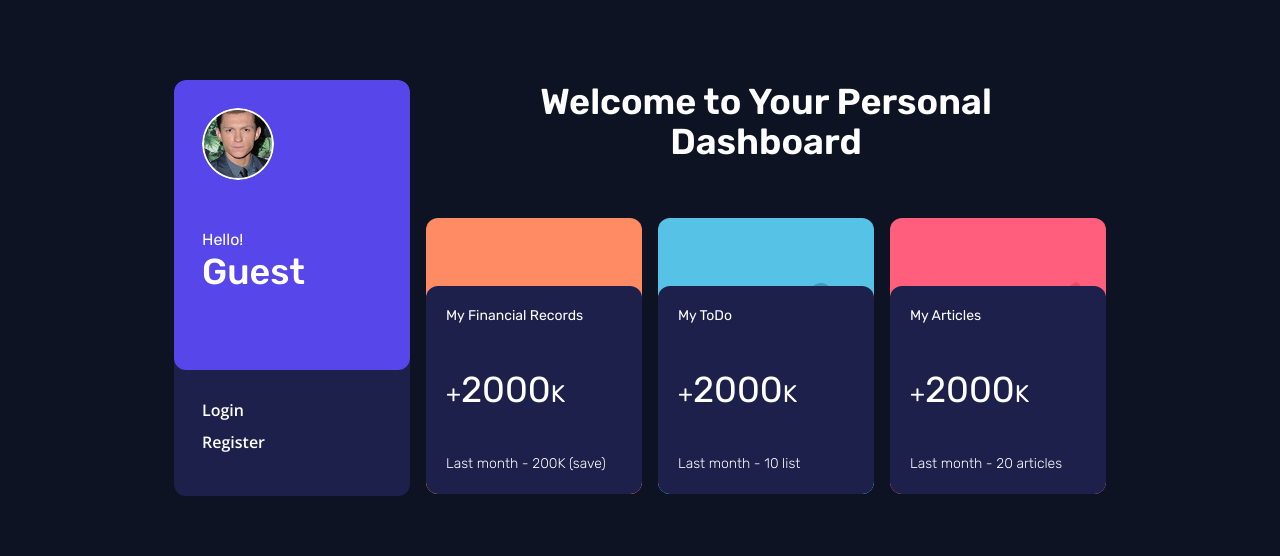
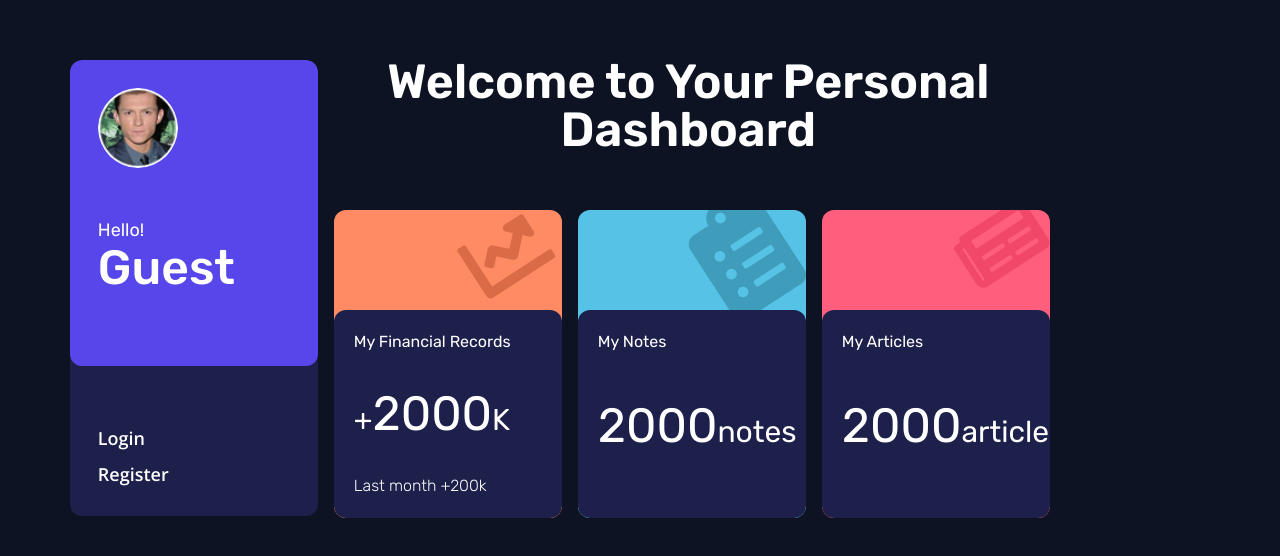
Before and after one commit to Hade21/personal-dashboard-frontend-v2, a React (Create React App) app: page / in a window 1280 px wide. Shown: the part 112-668 px from the top of the page. Built offline with nearby package versions, Linux system fonts and the light colour scheme.

Commit message:
Fix layouting in 1280px up

```diff
--- a/src/components/atoms/Button/index.jsx
+++ b/src/components/atoms/Button/index.jsx
@@ -6,7 +6,7 @@ const Button = (props) => {
 
   return (
     <button
-      className={`cursor-pointer font-opensans font-semibold ${textColor} text-base ${px} ${py} ${bgColor} rounded-full`}
+      className={`cursor-pointer font-opensans font-semibold ${textColor} lg:text-base xl:text-lg ${px} ${py} ${bgColor} rounded-full`}
       type={type}
       onClick={onClick}
       disabled={disable}
--- a/src/components/molecules/Card/index.jsx
+++ b/src/components/molecules/Card/index.jsx
@@ -13,7 +13,7 @@ const Card = (props) => {
   } = props;
   return (
     <div
-      className={`outer-card rounded-xl flex overflow-hidden ${flexDir} ${width} ${height} ${outerColor}`}
+      className={`outer-card rounded-xl flex overflow-hidden justify-between ${flexDir} ${width} ${height} ${outerColor}`}
     >
       <div
         className={`inner-card rounded-xl w-full z-10 ${innerColor} ${innerHeight}`}
--- a/src/components/organisms/CardsContent/index.jsx
+++ b/src/components/organisms/CardsContent/index.jsx
@@ -6,41 +6,57 @@ import { Articles, List, Chart } from "../../../assets";
 const CardContent = ({ card, color }) => {
   const innerContent = (
     <div className="wrapper text-white p-5 flex flex-col justify-between items-start h-full">
-      <Typography font="font-rubik" size="text-sm" weight="font-normal">
+      <Typography
+        font="font-rubik"
+        size="lg:text-sm xl:text-base"
+        weight="font-normal"
+      >
         My{" "}
         {card === "article"
           ? "Articles"
-          : card === "todo"
-          ? "ToDo"
+          : card === "notes"
+          ? "Notes"
           : "Financial Records"}
       </Typography>
       <div className="preview flex justify-start items-end">
-        <Typography font="font-rubik" size="text-2xl" weight="font-normal">
-          +
+        <Typography
+          font="font-rubik"
+          size="lg:text-2xl xl:text-3xl"
+          weight="font-normal"
+        >
+          {card === "finance" ? "+" : ""}
         </Typography>
-        <Typography font="font-rubik" size="text-4xl" weight="font-normal">
+        <Typography
+          font="font-rubik"
+          size="lg:text-4xl xl:text-5xl"
+          weight="font-normal"
+        >
           2000
         </Typography>
-        <Typography font="font-rubik" size="text-2xl" weight="font-normal">
-          K
+        <Typography
+          font="font-rubik"
+          size="lg:text-2xl xl:text-3xl"
+          weight="font-normal"
+        >
+          {card === "finance" ? "K" : card === "notes" ? "notes" : "articles"}
         </Typography>
       </div>
-      <Typography font="font-rubik" size="text-sm" weight="font-light">
-        Last month -{" "}
-        {card === "article"
-          ? `20 articles`
-          : card === "todo"
-          ? `10 list`
-          : `200K (save)`}
+      <Typography
+        font="font-rubik"
+        size="lg:text-sm xl:text-base"
+        weight="font-light"
+      >
+        {card === "finance" ? `Last month +200k` : ""}
       </Typography>
     </div>
   );
+
   const outerContent = (
-    <div className="wrapper relative">
+    <div className="wrapper relative h-max">
       <img
-        src={card === "article" ? Articles : card === "todo" ? List : Chart}
+        src={card === "article" ? Articles : card === "notes" ? List : Chart}
         alt="icon"
-        className="absolute right-0 -top-1"
+        className="absolute right-0 -top-3"
       />
     </div>
   );
@@ -51,11 +67,11 @@ const CardContent = ({ card, color }) => {
         innerContent={innerContent}
         outerContent={outerContent}
         flexDir="flex-col-reverse"
-        width="w-[13.5rem]"
-        height="h-[17.25rem]"
+        width="lg:w-[13.5rem] xl:w-[14.25rem]"
+        height="lg:h-[17.25rem] xl:h-[19.25rem]"
         innerColor="bg-card-color"
         outerColor={color}
-        innerHeight="h-[13rem]"
+        innerHeight="lg:h-[13rem] xl:h-[14rem ]"
       />
     </div>
   );
--- a/src/components/organisms/Profile/index.jsx
+++ b/src/components/organisms/Profile/index.jsx
@@ -19,11 +19,23 @@ const Profile = (props) => {
 
   const innerContent = (
     <div className="wrapper text-white p-7 text-left">
-      <img src={img} alt="profile" className="w-[4.5rem] rounded-full mb-12" />
-      <Typography font="font-rubik" weight="font-normal" size="text-base">
+      <img
+        src={img}
+        alt="profile"
+        className="lg:w-[4.5rem] xl:w-[5rem] rounded-full mb-12"
+      />
+      <Typography
+        font="font-rubik"
+        weight="font-normal"
+        size="lg:text-base xl:text-lg"
+      >
         Hello!
       </Typography>
-      <Typography font="font-rubik" weight="font-medium" size="text-4xl">
+      <Typography
+        font="font-rubik"
+        weight="font-medium"
+        size="lg:text-4xl xl:text-5xl"
+      >
         Guest
       </Typography>
     </div>
@@ -45,9 +57,9 @@ const Profile = (props) => {
       outerContent={outerContent}
       innerColor="bg-profile-color"
       outerColor="bg-card-color"
-      width="w-[14.75rem]"
-      height="h-[26rem]"
-      innerHeight="h-[18.125rem]"
+      width="lg:w-[14.75rem] xl:w-[15.50rem]"
+      height="lg:h-[26rem] xl:h-[28.5rem]"
+      innerHeight="lg:h-[18.125rem] xl:h-[19.125rem]"
       flexDir="flex-col"
     />
   );
--- a/src/pages/home/index.js
+++ b/src/pages/home/index.js
@@ -7,10 +7,10 @@ const Home = () => {
       <div className="content h-full flex items-center gap-4 justify-center">
         <Profile />
         <div className="cards-wrapper text-white flex flex-col justify-between gap-14">
-          <div className="title w-4/5 mx-auto">
+          <div className="title lg:w-4/5 lg:mx-auto xl:mx-1">
             <Typography
               font="font-rubik"
-              size="text-4xl"
+              size="lg:text-4xl xl:text-5xl"
               weight="font-semibold"
             >
               Welcome to Your Personal Dashboard
@@ -18,7 +18,7 @@ const Home = () => {
           </div>
           <div className="cards flex gap-4">
             <CardContent card="finance" color="bg-finance-color" />
-            <CardContent card="todo" color="bg-todo-color" />
+            <CardContent card="notes" color="bg-todo-color" />
             <CardContent card="article" color="bg-article-color" />
           </div>
         </div>
```
